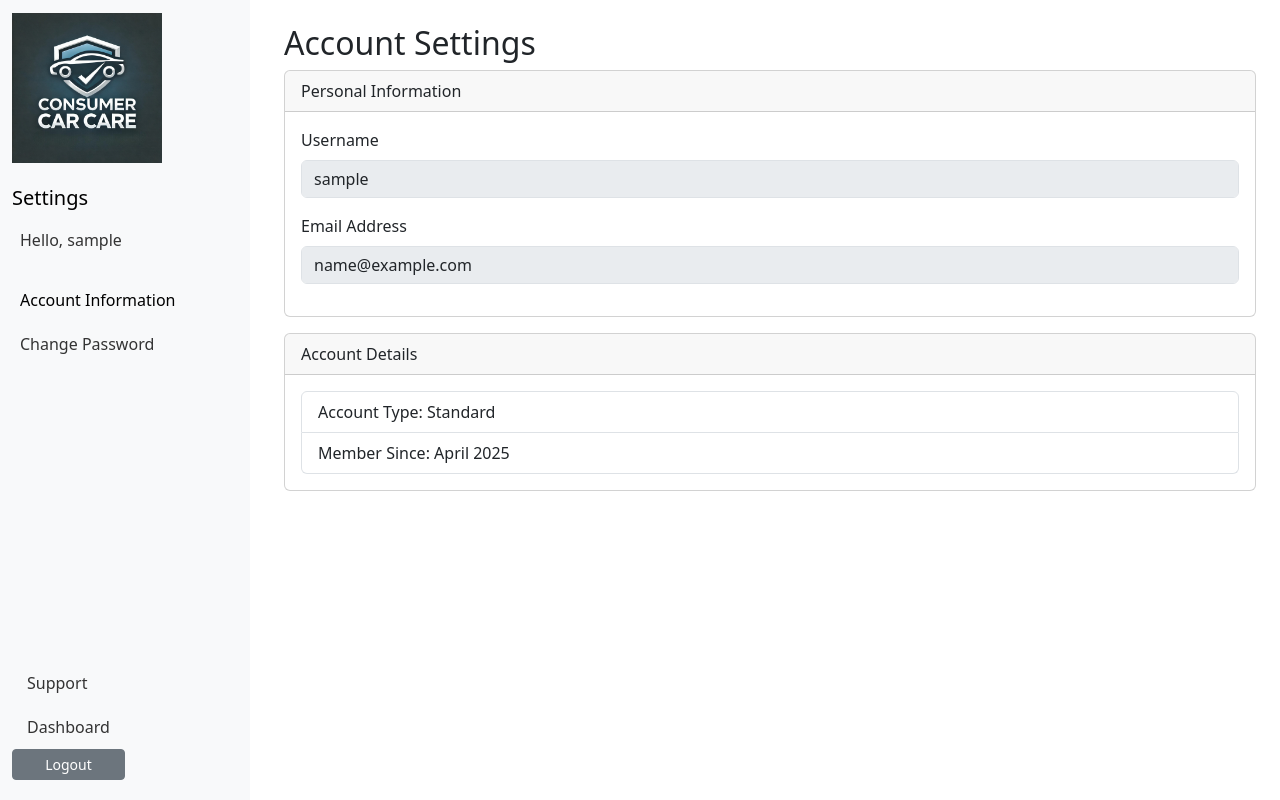
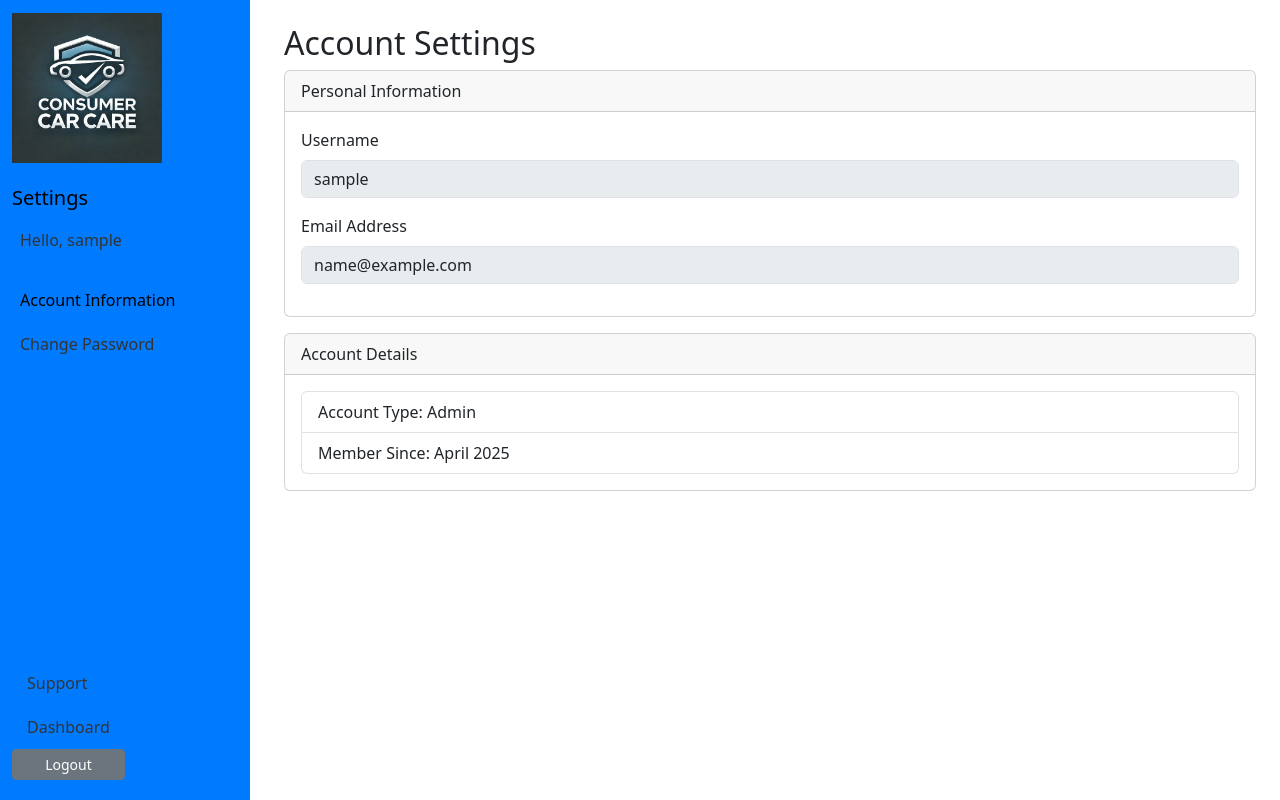
Before and after one commit to salmaan1-btm/C3-Digital, a Django app: page /settings/ in a window 1280 px wide. Run offline with Django 5.2, Linux system fonts and the light colour scheme; the visitor is signed in with stand-in values (Sample User, id 1); some libraries are stand-ins or nearby versions.

Commit message:
Visual Update

```diff
--- a/Apps/C3_app1/templates/C3_app1/settings.html
+++ b/Apps/C3_app1/templates/C3_app1/settings.html
@@ -23,7 +23,9 @@
     <div class="card-header">Account Details</div>
     <div class="card-body">
         <ul class="list-group">
-            <li class="list-group-item">Account Type: Standard</li>
+            <li class="list-group-item">
+                Account Type: {% if user.is_superuser %}Admin{% else %}Standard{% endif %}
+            </li>
             <li class="list-group-item">Member Since: {{ user.date_joined|date:"F Y" }}</li>
         </ul>
     </div>
--- a/static/css/nav.css
+++ b/static/css/nav.css
@@ -7,6 +7,10 @@
     background-color: #f8f9fa;
     display: flex;
     flex-direction: column;
+}
+
+body .sidebar {
+    background-color: #007BFF !important;
 }
 
 .logout-container {
@@ -34,7 +38,7 @@
 }
 
 .logo {
-    width: 150px;  /* Adjust the width as needed */
-    height: auto;  /* Keeps the aspect ratio */
-    margin-bottom: 10px; /* Adds spacing below the logo */
+    width: 150px;
+    height: auto;
+    margin-bottom: 10px;
 }
```
